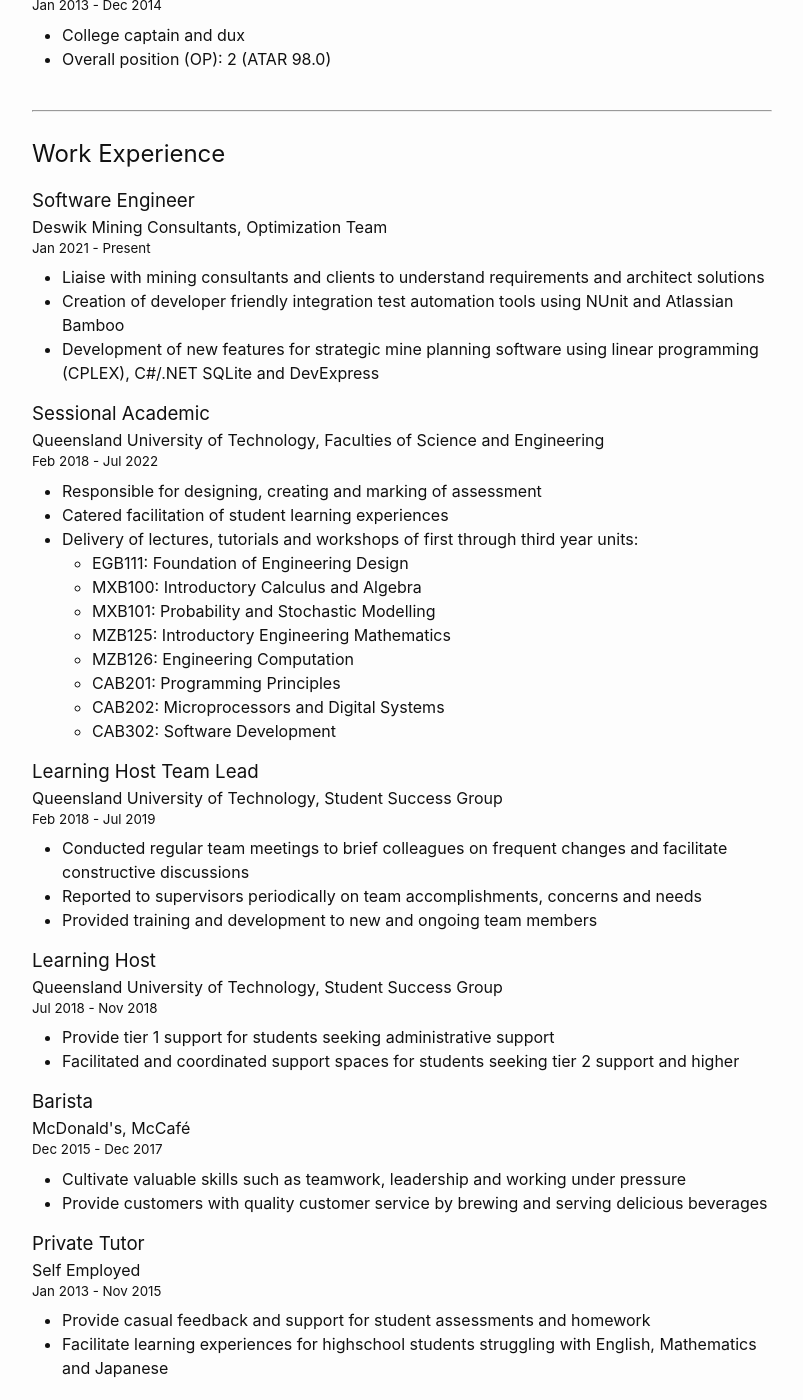
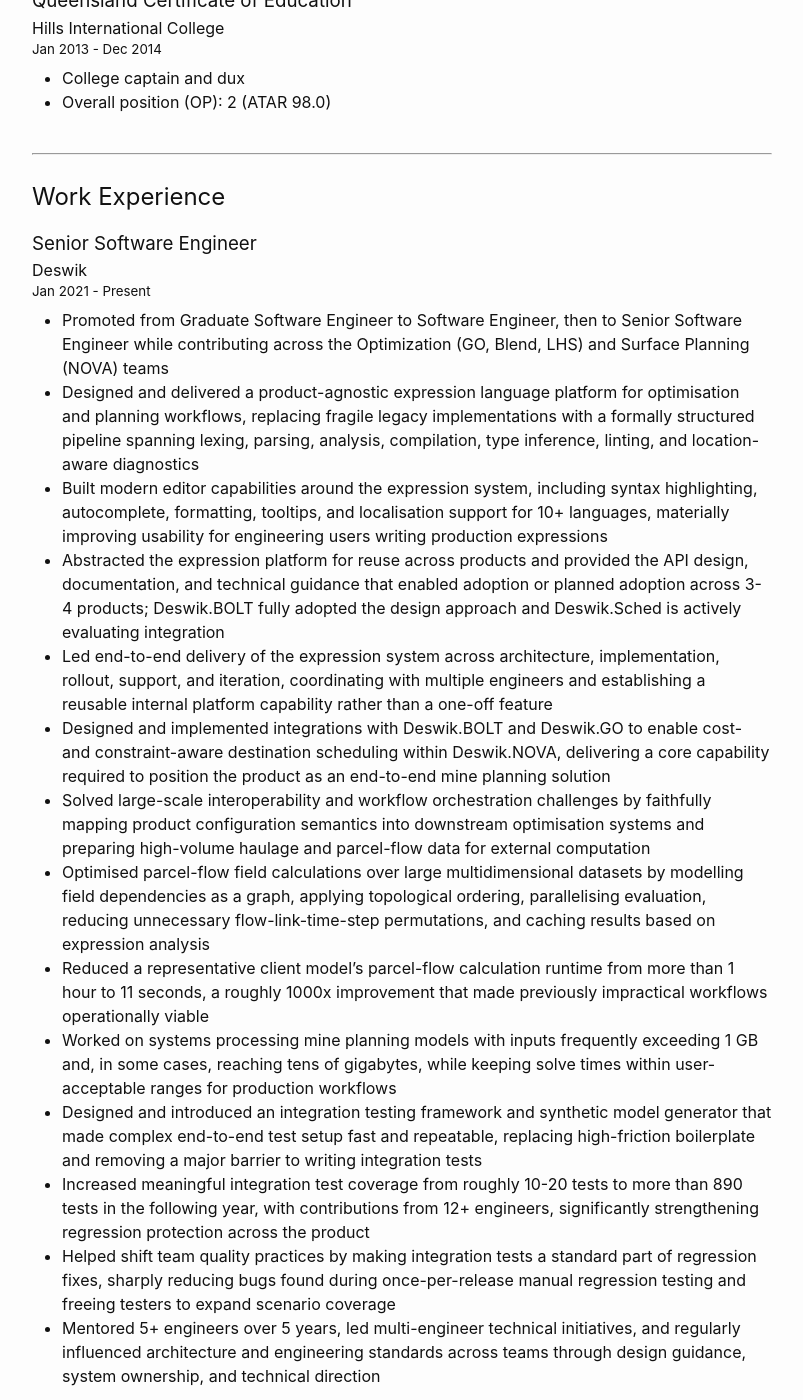
Before and after one commit to bupedev/bupedev.github.io, a Jekyll site: the page built from cv.md, in a window 1280 px wide and 1400 px high, scrolled down 855 px. Shown: the whole window, without its empty margins (238-1041 px from the left). Built offline with Jekyll 4.4.1, drawn with Linux system fonts in a browser that asks for light colours; some of the changed text lies outside the part shown.

Commit message:
Update CV with up-to-date information

```diff
--- a/cv.md
+++ b/cv.md
@@ -3,28 +3,28 @@ title: CV
 layout: cv
 permalink: /cv/
 
-job_title: Software Engineer
+job_title: Senior Software Engineer
 
 introduction: >-
-    Software engineer and sessional academic with Applied Mathematics and
-    Software Engineering degrees from Queensland University of Technology.
-    Seeking opportunities to better my understanding of software architecture
-    and design.
+    Senior software engineer with 5+ years of experience designing backend-heavy
+    systems for optimisation and scheduling software. My work focuses on domain
+    modelling, internal DSL design, performance optimisation, and integration
+    test architecture, with end-to-end ownership across architecture,
+    implementation, rollout, and iteration.
 
 programming_tools:
- - "C/C++"
- - ".NET(C#/F#)"
- - "Java"
- - "Python"
- - "Rust"
- - "Javascript"
- - "Typescript"
- - "Matlab"
+ - "C#"
+ - ".NET"
+ - "TypeScript"
+ - "React"
+ - "WinForms"
+ - "SQLite"
+ - "Parquet"
+ - "Power BI"
  - "Git"
- - "Bash"
- - "Powershell"
- - "CMake"
+ - "PowerShell"
  - "Jenkins"
- - "BitBucket"
- - "Atlassian Bamboo"
+ - "Azure DevOps"
+ - "Bitbucket"
+ - "Jira"
 ---
--- /dev/null
+++ b/resume-draft.md
@@ -0,0 +1,67 @@
+# Ben Lewis
+Brisbane, Queensland, Australia
+
+## Professional Summary
+
+Senior Software Engineer with 5+ years of experience designing backend-heavy systems for large-scale optimisation and scheduling software. Strong track record in domain modelling, internal DSL design, performance optimisation, and integration test architecture, with end-to-end ownership across architecture, implementation, rollout, and iteration. Delivered reusable platform capabilities adopted across multiple products, reduced core computational workflows from 1+ hour to 11 seconds, and built test infrastructure that scaled integration coverage from 10-20 tests to 890+ meaningful end-to-end tests.
+
+## Core Strengths
+
+- Backend and systems design in C# / .NET
+- Domain modelling for complex optimisation and scheduling workflows
+- Internal DSL and expression engine architecture
+- Performance optimisation for large computational data pipelines
+- Integration architecture and interoperability across product boundaries
+- Test infrastructure, synthetic data generation, and quality engineering
+- Technical leadership, mentorship, and cross-team influence
+
+## Technical Skills
+
+**Languages & Frameworks:** C#, .NET, TypeScript, React, WinForms
+
+**Data & Analytics:** SQLite, Parquet, Power BI
+
+**Testing & Delivery:** Integration testing, synthetic test model generation, Azure DevOps, Jenkins, Bitbucket, Jira
+
+**Engineering Areas:** System design, domain modelling, DSL design, performance optimisation, platform reuse, workflow orchestration
+
+## Experience
+
+### Deswik
+**Senior Software Engineer**
+Apr 2024 - Present
+
+**Software Engineer, Surface Planning (NOVA)**
+Apr 2023 - Apr 2024
+
+**Software Engineer, Optimization (GO, Blend, LHS)**
+Jul 2022 - Apr 2023
+
+**Graduate Software Engineer, Optimization (GO, Blend, LHS)**
+Jan 2021 - Jul 2022
+
+Brisbane, Queensland, Australia
+
+- Designed and delivered a product-agnostic expression language platform for optimisation and planning workflows, replacing fragile legacy implementations with a formally structured pipeline spanning lexing, parsing, analysis, compilation, type inference, linting, and location-aware diagnostics.
+- Built modern editor capabilities around the expression system, including syntax highlighting, autocomplete, formatting, tooltips, and localisation support for 10+ languages, materially improving usability for engineering users writing production expressions.
+- Abstracted the expression platform for reuse across products and provided the API design, documentation, and technical guidance that enabled adoption or planned adoption across 3-4 products; Deswik.BOLT fully adopted the design approach and Deswik.Sched is actively evaluating integration.
+- Led end-to-end delivery of the expression system across architecture, implementation, rollout, support, and iteration, coordinating with multiple engineers and establishing a reusable internal platform capability rather than a one-off feature.
+- Designed and implemented integrations with Deswik.BOLT and Deswik.GO to enable cost- and constraint-aware destination scheduling within Deswik.NOVA, delivering a core capability required to position the product as an end-to-end mine planning solution.
+- Solved large-scale interoperability and workflow orchestration challenges by faithfully mapping product configuration semantics into downstream optimisation systems and preparing high-volume haulage and parcel-flow data for external computation.
+- Optimised parcel-flow field calculations over large multidimensional datasets by modelling field dependencies as a graph, applying topological ordering, parallelising evaluation, reducing unnecessary flow-link-time-step permutations, and caching results based on expression analysis.
+- Reduced a representative client model's parcel-flow calculation runtime from more than 1 hour to 11 seconds, a roughly 1000x improvement that made previously impractical workflows operationally viable.
+- Worked on systems processing mine planning models with inputs frequently exceeding 1 GB and, in some cases, reaching tens of gigabytes, while keeping solve times within user-acceptable ranges for production workflows.
+- Designed and introduced an integration testing framework and synthetic model generator that made complex end-to-end test setup fast and repeatable, replacing high-friction boilerplate and removing a major barrier to writing integration tests.
+- Increased meaningful integration test coverage from roughly 10-20 tests to more than 890 tests in the following year, with contributions from 12+ engineers, significantly strengthening regression protection across the product.
+- Helped shift team quality practices by making integration tests a standard part of regression fixes, sharply reducing bugs found during once-per-release manual regression testing and freeing testers to expand scenario coverage.
+- Mentored 5+ engineers over 5 years, led multi-engineer technical initiatives, and regularly influenced architecture and engineering standards across teams through design guidance, system ownership, and technical direction.
+
+## Education
+
+### Queensland University of Technology
+**Bachelor of Mathematics and Bachelor of Engineering (Honours)**
+Feb 2015 - Nov 2021
+
+- Major in applied/computational mathematics and computer/software engineering
+- Honours thesis: *Exploring Parallel Periodic Distance Transform Algorithms*
+- GPA: 6.3
```
Also changed, not shown: _cv/work/5_software-engineer-deswik.md (+16 -5 lines), resume-questionnaire.txt (added, +208 -0 lines).
